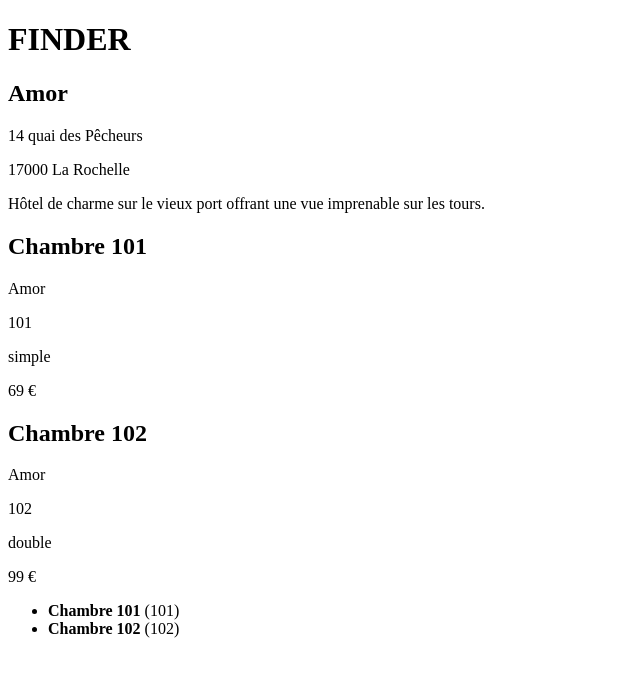
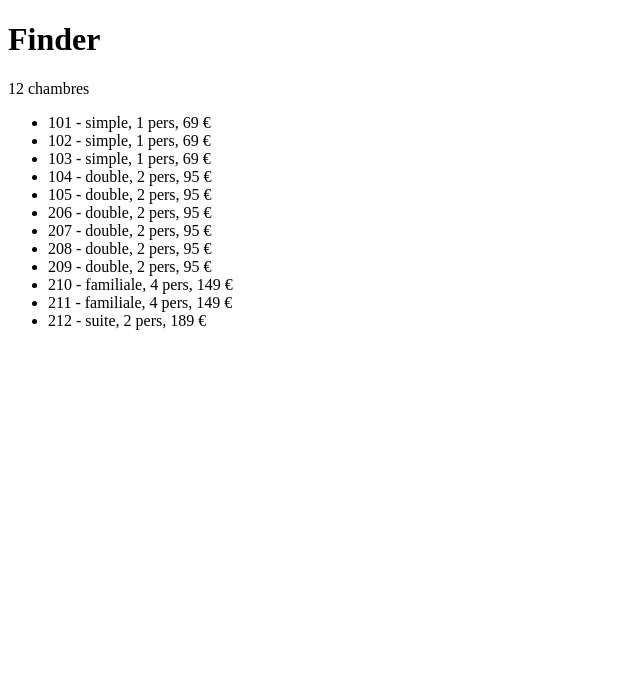
Before and after one commit to Noah22550/Finder, a React (Vite) app in the folder Finder/Front/: page / in a window 1280 px wide. Shown: the top 676 px of the page, without its empty margins (0-640 px from the left). Built offline with nearby package versions, Linux system fonts and the light colour scheme.

Commit message:
etape 2 fait

```diff
--- a/Finder/Front/src/App.jsx
+++ b/Finder/Front/src/App.jsx
@@ -1,6 +1,7 @@
 import FicheHotel from './composants/FicheHotel';
 import FicheChambre from './composants/FicheChambre';
 import ListeChambres from './composants/ListeChambres';
+import { useState } from 'react';
 
 const hotel = {
   id: 1,
@@ -11,37 +12,37 @@ const hotel = {
   description: "Hôtel de charme sur le vieux port offrant une vue imprenable sur les tours."
 };
 
-// Données corrigées pour correspondre exactement à l'API (GET /chambres/1)
 const listeChambres = [
-  {
-    id: 1,
-    nom: "Chambre 101",
-    numero: "101",
-    categorie: "simple",
-    prixNuit: 69
-  },
-  {
-    id: 2,
-    nom: "Chambre 102",
-    numero: "102",
-    categorie: "double",
-    prixNuit: 99
-  }
+  { id: 1, hotelId: 1, numero: "101", categorie: "simple", capacite: 1, prixNuit: 69 },
+  { id: 2, hotelId: 1, numero: "102", categorie: "simple", capacite: 1, prixNuit: 69 },
+  { id: 3, hotelId: 1, numero: "103", categorie: "simple", capacite: 1, prixNuit: 69 },
+  { id: 4, hotelId: 1, numero: "104", categorie: "double", capacite: 2, prixNuit: 95 },
+  { id: 5, hotelId: 1, numero: "105", categorie: "double", capacite: 2, prixNuit: 95 },
+  { id: 6, hotelId: 1, numero: "206", categorie: "double", capacite: 2, prixNuit: 95 },
+  { id: 7, hotelId: 1, numero: "207", categorie: "double", capacite: 2, prixNuit: 95 },
+  { id: 8, hotelId: 1, numero: "208", categorie: "double", capacite: 2, prixNuit: 95 },
+  { id: 9, hotelId: 1, numero: "209", categorie: "double", capacite: 2, prixNuit: 95 },
+  { id: 10, hotelId: 1, numero: "210", categorie: "familiale", capacite: 4, prixNuit: 149 },
+  { id: 11, hotelId: 1, numero: "211", categorie: "familiale", capacite: 4, prixNuit: 149 },
+  { id: 12, hotelId: 1, numero: "212", categorie: "suite", capacite: 2, prixNuit: 189 }
 ];
 
-
-
-const chambres = [...listeChambres];
-
 export default function App() {
+  const [selection, setSelection] = useState(null);
+  const [chambres] = useState(listeChambres);
   return (
     <div>
-      <h1>FINDER</h1>
-      <FicheHotel Hotel={hotel} />
-      <FicheChambre chambre={listeChambres[0]} hotel={hotel} />
-      <FicheChambre chambre={listeChambres[1]} hotel={hotel} />
-      <ListeChambres chambres={chambres} />
+      <h1>Finder</h1>
+      {chambres.length > 0 && (
+        <p>{chambres.length} chambres</p>
+      )}
+      <ListeChambres chambres={chambres} onChoix={setSelection} />
+      {selection && (
+        <div>
+          <FicheChambre chambre={selection} hotel={hotel} />
+          <button onClick={() => setSelection(null)}>Fermer</button>
+        </div>
+      )}
     </div>
-
   );
 }
--- a/Finder/Front/src/composants/ListeChambres.jsx
+++ b/Finder/Front/src/composants/ListeChambres.jsx
@@ -1,12 +1,13 @@
-export default function ListeChambres({ chambres }) {
+export default function ListeChambres({ chambres, onChoix }) {
   if (chambres.length === 0) {
-return <p>Aucune chambre à afficher.</p>;
+    return <p>Aucune chambre</p>;
   }
+
   return (
-  <ul className="liste-chambres">
+    <ul>
       {chambres.map(chambre => (
-    <li key={chambre.id}>
-    <strong>{chambre.nom}</strong> ({chambre.numero})
+        <li key={chambre.id} onClick={() => onChoix(chambre)}>
+          {chambre.numero} - {chambre.categorie}, {chambre.capacite} pers, {chambre.prixNuit} €
         </li>
       ))}
     </ul>
```
Lines whose indentation alone changed are shown as unchanged.
